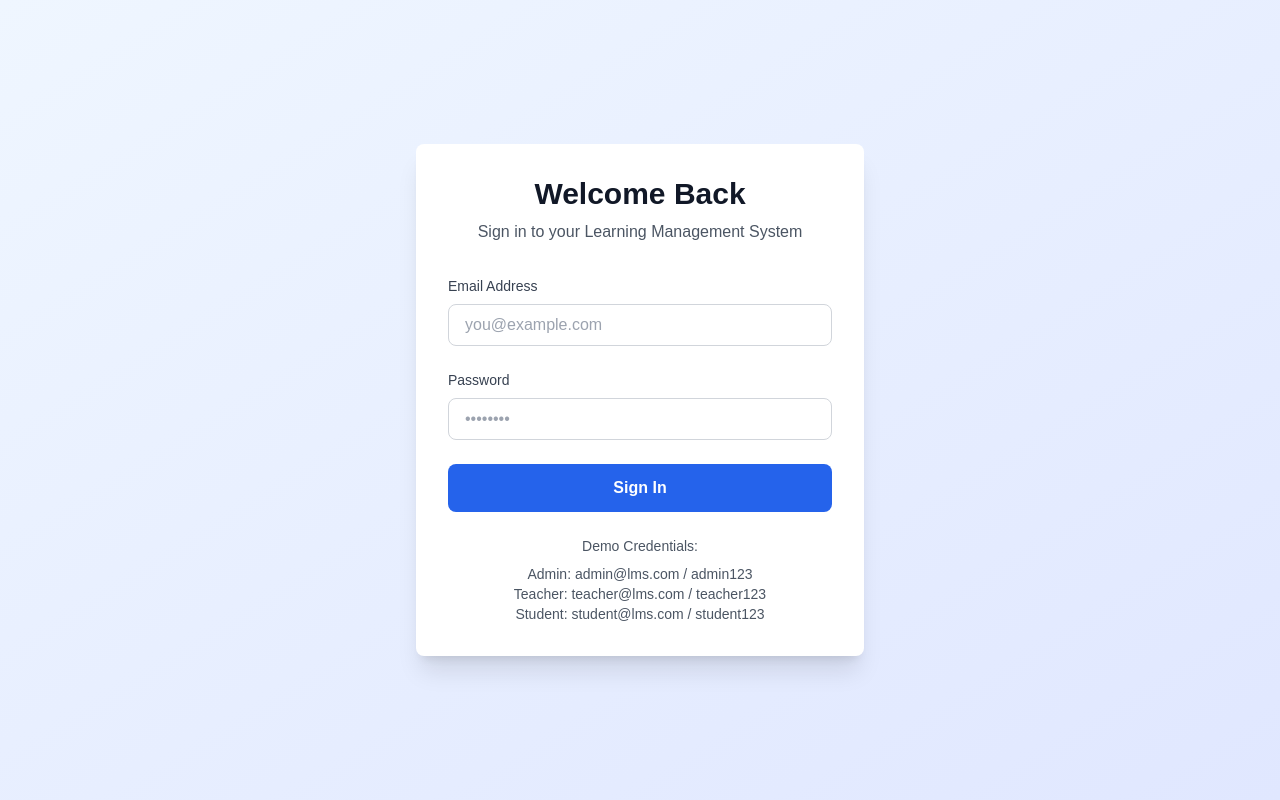
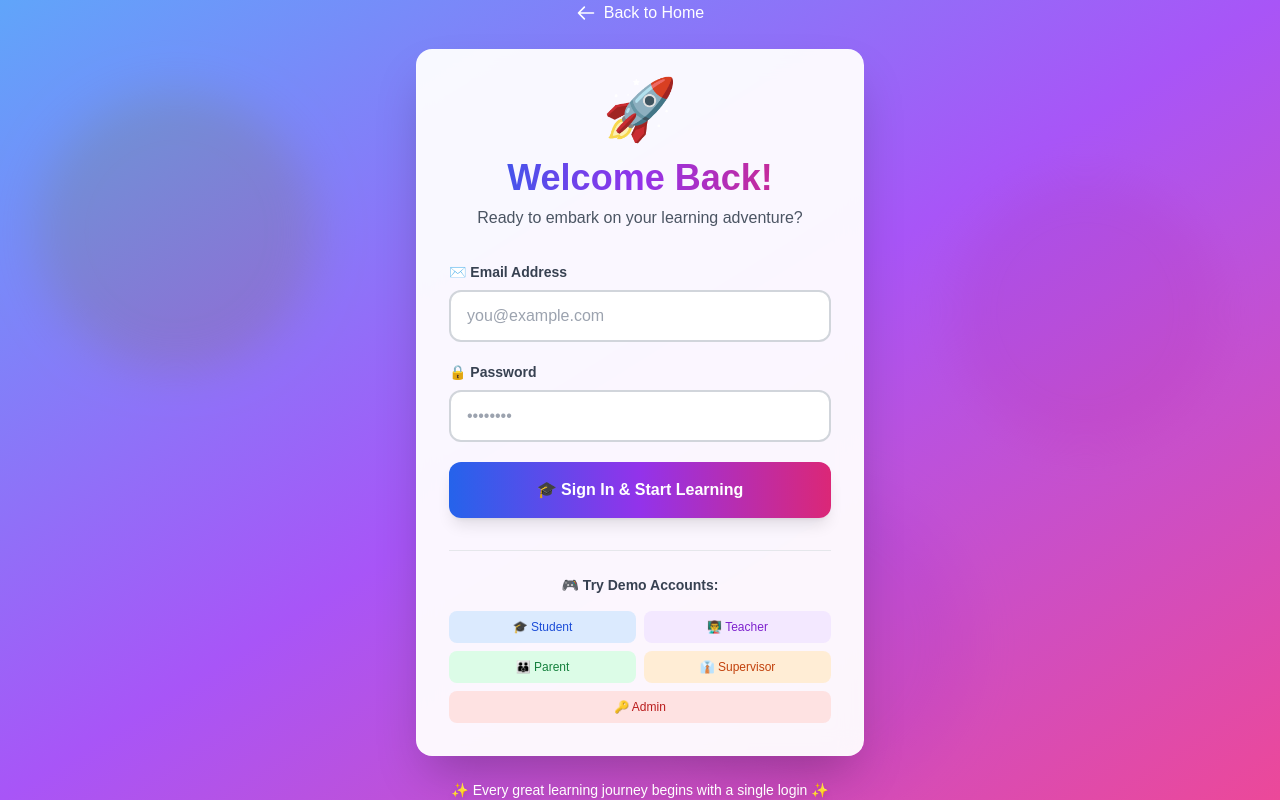
Before and after one commit to gagneet/learning-management-system, a Next.js app: page /login in a window 1280 px wide. Built offline with nearby package versions, Linux system fonts and the light colour scheme; no server answers.

Commit message:
Phase 1 complete: UI/UX improvements - home page redesign, feature pages, playful login, theme slider
Co-authored-by: gagneet <203433+gagneet@users.noreply.github.com>

```diff
--- a/app/login/page.tsx
+++ b/app/login/page.tsx
@@ -3,6 +3,7 @@
 import { signIn } from "next-auth/react";
 import { useState } from "react";
 import { useRouter } from "next/navigation";
+import Link from "next/link";
 
 export default function LoginPage() {
   const router = useRouter();
@@ -37,21 +38,52 @@ export default function LoginPage() {
     }
   };
 
+  const quickFill = (role: 'admin' | 'teacher' | 'student' | 'parent' | 'supervisor') => {
+    const credentials: Record<string, {email: string, password: string}> = {
+      admin: { email: 'admin@lms.com', password: 'admin123' },
+      teacher: { email: 'teacher@lms.com', password: 'teacher123' },
+      student: { email: 'student@lms.com', password: 'student123' },
+      parent: { email: 'parent1@lms.com', password: 'admin123' },
+      supervisor: { email: 'supervisor@lms.com', password: 'admin123' },
+    };
+    setEmail(credentials[role].email);
+    setPassword(credentials[role].password);
+  };
+
   return (
-    <div className="min-h-screen flex items-center justify-center bg-gradient-to-br from-blue-50 to-indigo-100 dark:from-gray-900 dark:to-gray-800">
-      <div className="max-w-md w-full mx-4">
-        <div className="bg-white dark:bg-gray-800 rounded-lg shadow-xl p-8">
-          <h1 className="text-3xl font-bold text-center mb-2 text-gray-900 dark:text-white">
-            Welcome Back
-          </h1>
-          <p className="text-center text-gray-600 dark:text-gray-400 mb-8">
-            Sign in to your Learning Management System
-          </p>
+    <div className="min-h-screen flex items-center justify-center bg-gradient-to-br from-blue-400 via-purple-500 to-pink-500 dark:from-gray-900 dark:via-purple-900 dark:to-gray-800 relative overflow-hidden">
+      {/* Animated Background Elements */}
+      <div className="absolute inset-0 overflow-hidden pointer-events-none">
+        <div className="absolute top-20 left-10 w-72 h-72 bg-yellow-300 rounded-full mix-blend-multiply filter blur-xl opacity-20 animate-blob"></div>
+        <div className="absolute top-40 right-10 w-72 h-72 bg-pink-300 rounded-full mix-blend-multiply filter blur-xl opacity-20 animate-blob animation-delay-2000"></div>
+        <div className="absolute -bottom-8 left-1/2 w-72 h-72 bg-purple-300 rounded-full mix-blend-multiply filter blur-xl opacity-20 animate-blob animation-delay-4000"></div>
+      </div>
 
-          <form onSubmit={handleSubmit} className="space-y-6">
+      <div className="max-w-md w-full mx-4 relative z-10">
+        {/* Back to Home Link */}
+        <Link href="/" className="flex items-center justify-center text-white hover:text-yellow-300 mb-6 transition-colors">
+          <svg className="w-5 h-5 mr-2" fill="none" stroke="currentColor" viewBox="0 0 24 24">
+            <path strokeLinecap="round" strokeLinejoin="round" strokeWidth={2} d="M10 19l-7-7m0 0l7-7m-7 7h18" />
+          </svg>
+          Back to Home
+        </Link>
+
+        <div className="bg-white/95 dark:bg-gray-800/95 backdrop-blur-md rounded-2xl shadow-2xl p-8 border border-white/20">
+          {/* Fun Header */}
+          <div className="text-center mb-8">
+            <div className="text-6xl mb-4 animate-bounce">🚀</div>
+            <h1 className="text-4xl font-bold mb-2 bg-gradient-to-r from-blue-600 via-purple-600 to-pink-600 bg-clip-text text-transparent">
+              Welcome Back!
+            </h1>
+            <p className="text-gray-600 dark:text-gray-400">
+              Ready to embark on your learning adventure?
+            </p>
+          </div>
+
+          <form onSubmit={handleSubmit} className="space-y-5">
             <div>
-              <label htmlFor="email" className="block text-sm font-medium text-gray-700 dark:text-gray-300 mb-2">
-                Email Address
+              <label htmlFor="email" className="block text-sm font-semibold text-gray-700 dark:text-gray-300 mb-2">
+                ✉️ Email Address
               </label>
               <input
                 id="email"
@@ -59,14 +91,14 @@ export default function LoginPage() {
                 value={email}
                 onChange={(e) => setEmail(e.target.value)}
                 required
-                className="w-full px-4 py-2 border border-gray-300 dark:border-gray-600 rounded-lg focus:ring-2 focus:ring-blue-500 focus:border-transparent dark:bg-gray-700 dark:text-white"
+                className="w-full px-4 py-3 border-2 border-gray-300 dark:border-gray-600 rounded-xl focus:ring-4 focus:ring-purple-300 focus:border-purple-500 dark:bg-gray-700 dark:text-white transition-all"
                 placeholder="you@example.com"
               />
             </div>
 
             <div>
-              <label htmlFor="password" className="block text-sm font-medium text-gray-700 dark:text-gray-300 mb-2">
-                Password
+              <label htmlFor="password" className="block text-sm font-semibold text-gray-700 dark:text-gray-300 mb-2">
+                🔒 Password
               </label>
               <input
                 id="password"
@@ -74,13 +106,14 @@ export default function LoginPage() {
                 value={password}
                 onChange={(e) => setPassword(e.target.value)}
                 required
-                className="w-full px-4 py-2 border border-gray-300 dark:border-gray-600 rounded-lg focus:ring-2 focus:ring-blue-500 focus:border-transparent dark:bg-gray-700 dark:text-white"
+                className="w-full px-4 py-3 border-2 border-gray-300 dark:border-gray-600 rounded-xl focus:ring-4 focus:ring-purple-300 focus:border-purple-500 dark:bg-gray-700 dark:text-white transition-all"
                 placeholder="••••••••"
               />
             </div>
 
             {error && (
-              <div className="bg-red-50 dark:bg-red-900/20 text-red-600 dark:text-red-400 p-3 rounded-lg text-sm">
+              <div className="bg-red-50 dark:bg-red-900/30 border-2 border-red-300 dark:border-red-700 text-red-700 dark:text-red-400 p-3 rounded-xl text-sm flex items-center">
+                <span className="text-xl mr-2">⚠️</span>
                 {error}
               </div>
             )}
@@ -88,20 +121,93 @@ export default function LoginPage() {
             <button
               type="submit"
               disabled={isLoading}
-              className="w-full bg-blue-600 hover:bg-blue-700 text-white font-semibold py-3 rounded-lg transition duration-200 disabled:opacity-50 disabled:cursor-not-allowed"
+              className="w-full bg-gradient-to-r from-blue-600 via-purple-600 to-pink-600 hover:from-blue-700 hover:via-purple-700 hover:to-pink-700 text-white font-bold py-4 rounded-xl transition-all duration-300 disabled:opacity-50 disabled:cursor-not-allowed transform hover:scale-105 shadow-lg"
             >
-              {isLoading ? "Signing in..." : "Sign In"}
+              {isLoading ? (
+                <span className="flex items-center justify-center">
+                  <svg className="animate-spin h-5 w-5 mr-3" viewBox="0 0 24 24">
+                    <circle className="opacity-25" cx="12" cy="12" r="10" stroke="currentColor" strokeWidth="4" fill="none"></circle>
+                    <path className="opacity-75" fill="currentColor" d="M4 12a8 8 0 018-8V0C5.373 0 0 5.373 0 12h4zm2 5.291A7.962 7.962 0 014 12H0c0 3.042 1.135 5.824 3 7.938l3-2.647z"></path>
+                  </svg>
+                  Signing in...
+                </span>
+              ) : (
+                "🎓 Sign In & Start Learning"
+              )}
             </button>
           </form>
 
-          <div className="mt-6 text-center text-sm text-gray-600 dark:text-gray-400">
-            <p>Demo Credentials:</p>
-            <p className="mt-2">Admin: admin@lms.com / admin123</p>
-            <p>Teacher: teacher@lms.com / teacher123</p>
-            <p>Student: student@lms.com / student123</p>
+          {/* Quick Access Demo Accounts */}
+          <div className="mt-8 pt-6 border-t border-gray-200 dark:border-gray-700">
+            <p className="text-center text-sm font-semibold text-gray-700 dark:text-gray-300 mb-4">
+              🎮 Try Demo Accounts:
+            </p>
+            <div className="grid grid-cols-2 gap-2">
+              <button
+                onClick={() => quickFill('student')}
+                className="px-3 py-2 bg-blue-100 dark:bg-blue-900/30 text-blue-700 dark:text-blue-300 rounded-lg hover:bg-blue-200 dark:hover:bg-blue-900/50 transition-colors text-xs font-medium"
+              >
+                🎓 Student
+              </button>
+              <button
+                onClick={() => quickFill('teacher')}
+                className="px-3 py-2 bg-purple-100 dark:bg-purple-900/30 text-purple-700 dark:text-purple-300 rounded-lg hover:bg-purple-200 dark:hover:bg-purple-900/50 transition-colors text-xs font-medium"
+              >
+                👨‍🏫 Teacher
+              </button>
+              <button
+                onClick={() => quickFill('parent')}
+                className="px-3 py-2 bg-green-100 dark:bg-green-900/30 text-green-700 dark:text-green-300 rounded-lg hover:bg-green-200 dark:hover:bg-green-900/50 transition-colors text-xs font-medium"
+              >
+                👪 Parent
+              </button>
+              <button
+                onClick={() => quickFill('supervisor')}
+                className="px-3 py-2 bg-orange-100 dark:bg-orange-900/30 text-orange-700 dark:text-orange-300 rounded-lg hover:bg-orange-200 dark:hover:bg-orange-900/50 transition-colors text-xs font-medium"
+              >
+                👔 Supervisor
+              </button>
+              <button
+                onClick={() => quickFill('admin')}
+                className="col-span-2 px-3 py-2 bg-red-100 dark:bg-red-900/30 text-red-700 dark:text-red-300 rounded-lg hover:bg-red-200 dark:hover:bg-red-900/50 transition-colors text-xs font-medium"
+              >
+                🔑 Admin
+              </button>
+            </div>
           </div>
         </div>
+
+        {/* Fun Footer Message */}
+        <p className="text-center text-white mt-6 text-sm drop-shadow-lg">
+          ✨ Every great learning journey begins with a single login ✨
+        </p>
       </div>
+
+      <style jsx>{`
+        @keyframes blob {
+          0% {
+            transform: translate(0px, 0px) scale(1);
+          }
+          33% {
+            transform: translate(30px, -50px) scale(1.1);
+          }
+          66% {
+            transform: translate(-20px, 20px) scale(0.9);
+          }
+          100% {
+            transform: translate(0px, 0px) scale(1);
+          }
+        }
+        .animate-blob {
+          animation: blob 7s infinite;
+        }
+        .animation-delay-2000 {
+          animation-delay: 2s;
+        }
+        .animation-delay-4000 {
+          animation-delay: 4s;
+        }
+      `}</style>
     </div>
   );
 }
--- a/components/ThemeToggle.tsx
+++ b/components/ThemeToggle.tsx
@@ -3,15 +3,14 @@
 /**
  * Theme Toggle Component
  *
- * Provides a dropdown to switch between LIGHT, GRAY, and DARK themes
+ * Provides a slider to switch between LIGHT, GRAY, and DARK themes
  */
 
-import React, { useState } from "react";
+import React from "react";
 import { useTheme, ThemeMode } from "@/contexts/ThemeContext";
 
 export default function ThemeToggle() {
   const { themeMode, setThemeMode } = useTheme();
-  const [isOpen, setIsOpen] = useState(false);
 
   const themes: { value: ThemeMode; label: string; icon: string }[] = [
     { value: "LIGHT", label: "Light", icon: "☀️" },
@@ -19,74 +18,50 @@ export default function ThemeToggle() {
     { value: "DARK", label: "Dark", icon: "🌙" },
   ];
 
-  const currentTheme = themes.find((t) => t.value === themeMode) || themes[0];
+  const currentIndex = themes.findIndex((t) => t.value === themeMode);
 
-  const handleThemeChange = async (newTheme: ThemeMode) => {
-    await setThemeMode(newTheme);
-    setIsOpen(false);
+  const handleThemeChange = async (newIndex: number) => {
+    if (newIndex >= 0 && newIndex < themes.length) {
+      await setThemeMode(themes[newIndex].value);
+    }
   };
 
   return (
-    <div className="relative">
-      <button
-        onClick={() => setIsOpen(!isOpen)}
-        className="flex items-center gap-2 px-3 py-2 rounded-lg border border-gray-300 dark:border-gray-600 bg-white dark:bg-gray-800 hover:bg-gray-50 dark:hover:bg-gray-700 transition-colors"
-        aria-label="Toggle theme"
-      >
-        <span className="text-lg">{currentTheme.icon}</span>
-        <span className="text-sm font-medium">{currentTheme.label}</span>
-        <svg
-          className={`w-4 h-4 transition-transform ${isOpen ? "rotate-180" : ""}`}
-          fill="none"
-          stroke="currentColor"
-          viewBox="0 0 24 24"
-        >
-          <path strokeLinecap="round" strokeLinejoin="round" strokeWidth={2} d="M19 9l-7 7-7-7" />
-        </svg>
-      </button>
-
-      {isOpen && (
-        <>
-          {/* Backdrop */}
-          <div
-            className="fixed inset-0 z-10"
-            onClick={() => setIsOpen(false)}
-          />
-
-          {/* Dropdown */}
-          <div className="absolute right-0 mt-2 w-48 rounded-lg shadow-lg bg-white dark:bg-gray-800 border border-gray-200 dark:border-gray-700 z-20">
-            <div className="py-1">
-              {themes.map((theme) => (
+    <div className="relative inline-flex items-center">
+      {/* Slider Container */}
+      <div className="relative bg-gray-200 dark:bg-gray-700 rounded-full p-1 flex items-center gap-1">
+        {themes.map((theme, index) => (
           <button
             key={theme.value}
-                  onClick={() => handleThemeChange(theme.value)}
-                  className={`w-full flex items-center gap-3 px-4 py-2 text-sm hover:bg-gray-100 dark:hover:bg-gray-700 transition-colors ${
+            onClick={() => handleThemeChange(index)}
+            className={`relative z-10 flex items-center gap-2 px-4 py-2 rounded-full transition-all duration-300 ${
               themeMode === theme.value
-                      ? "bg-blue-50 dark:bg-blue-900/20 text-blue-700 dark:text-blue-300"
-                      : "text-gray-700 dark:text-gray-300"
+                ? "text-white"
+                : "text-gray-600 dark:text-gray-400 hover:text-gray-800 dark:hover:text-gray-200"
             }`}
+            aria-label={`Switch to ${theme.label} theme`}
+            title={`${theme.label} Theme`}
           >
             <span className="text-lg">{theme.icon}</span>
-                  <span className="font-medium">{theme.label}</span>
-                  {themeMode === theme.value && (
-                    <svg
-                      className="ml-auto w-4 h-4"
-                      fill="currentColor"
-                      viewBox="0 0 20 20"
-                    >
-                      <path
-                        fillRule="evenodd"
-                        d="M16.707 5.293a1 1 0 010 1.414l-8 8a1 1 0 01-1.414 0l-4-4a1 1 0 011.414-1.414L8 12.586l7.293-7.293a1 1 0 011.414 0z"
-                        clipRule="evenodd"
-                      />
-                    </svg>
-                  )}
+            <span className="text-sm font-medium hidden sm:inline">{theme.label}</span>
           </button>
         ))}
+
+        {/* Sliding Background */}
+        <div
+          className="absolute top-1 left-1 h-[calc(100%-8px)] rounded-full transition-all duration-300 ease-in-out bg-gradient-to-r shadow-lg"
+          style={{
+            width: `calc(33.333% - 4px)`,
+            transform: `translateX(calc(${currentIndex * 100}% + ${currentIndex * 4}px))`,
+            background:
+              themeMode === "LIGHT"
+                ? "linear-gradient(135deg, #fbbf24, #f59e0b)"
+                : themeMode === "GRAY"
+                ? "linear-gradient(135deg, #9ca3af, #6b7280)"
+                : "linear-gradient(135deg, #4f46e5, #7c3aed)",
+          }}
+        />
       </div>
-          </div>
-        </>
-      )}
     </div>
   );
 }
```
Lines whose indentation alone changed are shown as unchanged.
